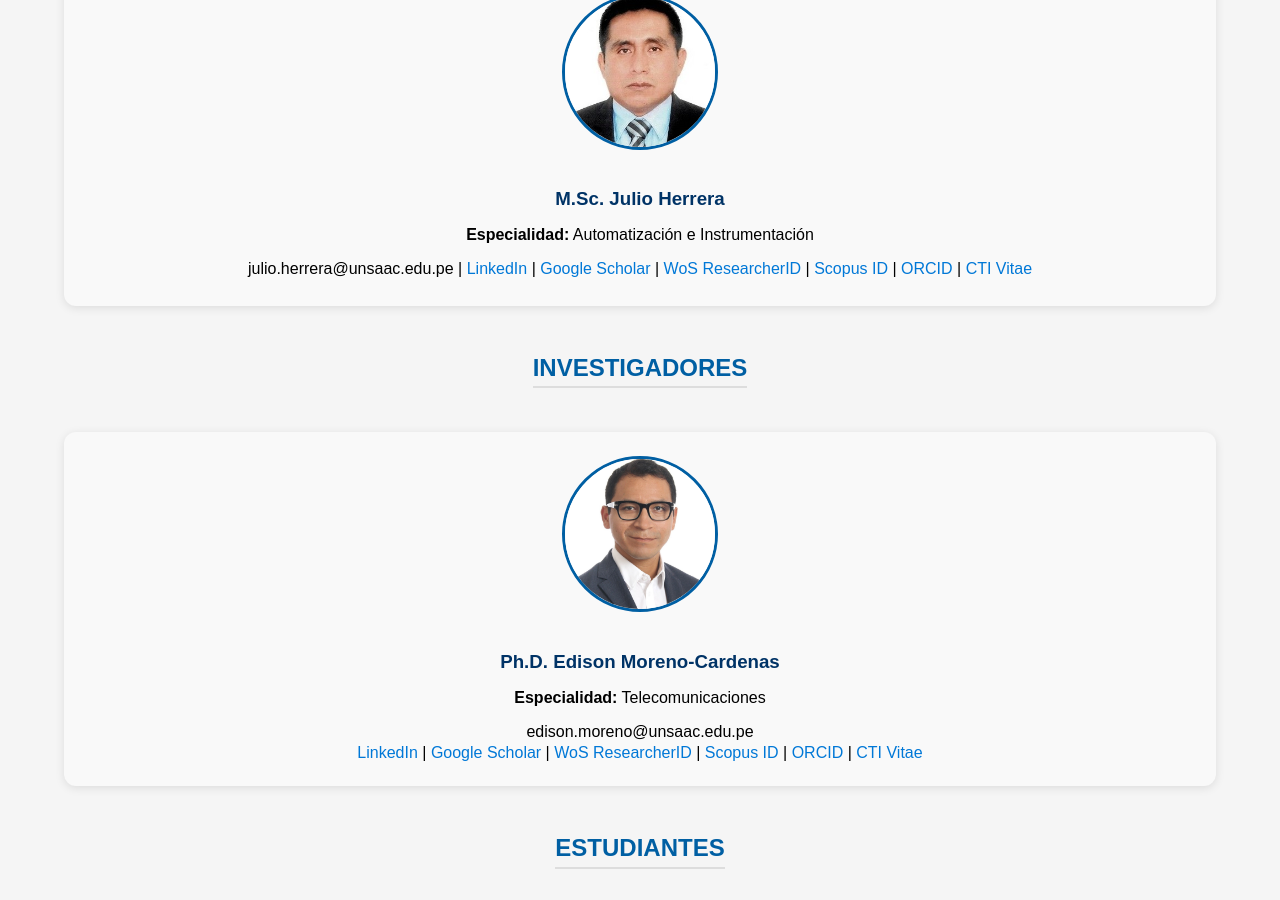
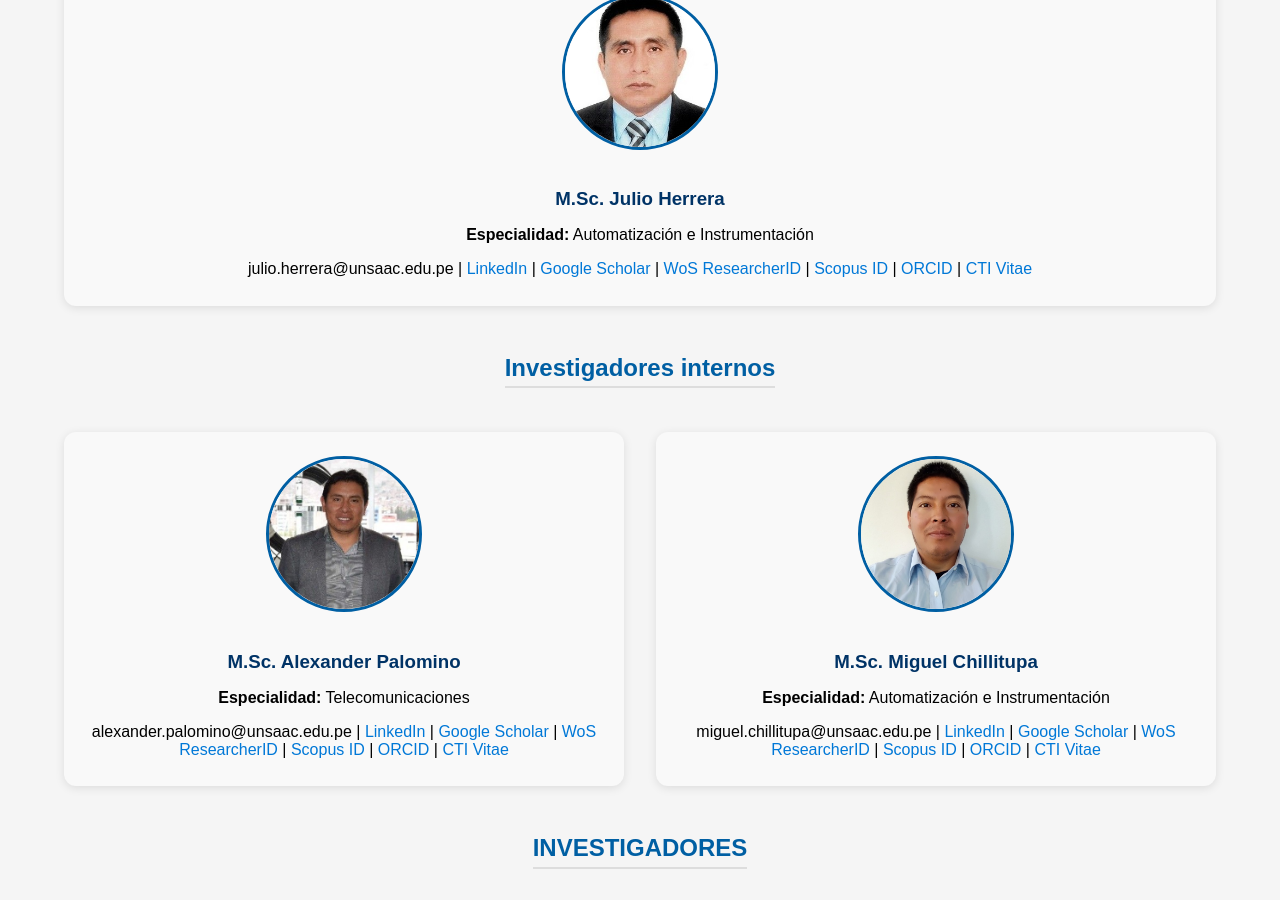
Before and after one commit to laboratoriotesla-unsaac/laboratoriotesla-unsaac.github.io, a Jekyll site: the page built from members.html, in a window 1280 px wide and 900 px high, scrolled down 1003 px. Built offline with Jekyll 4.4.1, drawn with Linux system fonts in a browser that asks for light colours.

Commit message:
Actualizar con

```diff
--- a/members.html
+++ b/members.html
@@ -79,7 +79,7 @@ title: Miembros del Laboratorio TESLA - UNSAAC
 
 
 
-  <!-- ================= MIEMBROS ================= -->
+  <!-- ================= SUBDIRECTOR ================= -->
   <h2>Subdirector</h2>
   <div class="members-grid">
 
@@ -101,6 +101,45 @@ title: Miembros del Laboratorio TESLA - UNSAAC
     </div>
   </div>
 
+
+  <!-- ================= Investigadores internos ================= -->
+  <h2>Investigadores internos</h2>
+  <div class="members-grid">
+
+    <!-- MS.c. Alexander Palomino -->
+    <div class="member-card">
+      <img src="{{ '/miembros/Alexander.jpg' | relative_url }}" alt="MS.c. Alexander Palomino">
+      <h3>M.Sc. Alexander Palomino</h3>
+      <p><strong>Especialidad:</strong> Telecomunicaciones</p>
+      <ul class="member-links">
+        <li> alexander.palomino@unsaac.edu.pe
+        | <a href="https://www.linkedin.com/in/alexander-palomino-lopez-0262827b/">LinkedIn</a>
+        | <a href="#">Google Scholar</a>
+        | <a href="#">WoS ResearcherID</a>
+        | <a href="https://www.scopus.com/authid/detail.uri?authorId=59755693500&origin=recordpage">Scopus ID</a>
+        | <a href="https://orcid.org/0009-0001-5202-0295">ORCID</a>
+        | <a href="https://ctivitae.concytec.gob.pe/appDirectorioCTI/VerDatosInvestigador.do?id_investigador=10968">CTI Vitae</a>
+        </li>
+      </ul>
+    </div>
+
+    <!-- M.Sc. Miguel Chillitupa-->
+    <div class="member-card">
+      <img src="{{ '/miembros/Miguel_chillitupa.jpg' | relative_url }}" alt="M.Sc. Miguel Chillitupa">
+      <h3>M.Sc. Miguel Chillitupa</h3>
+      <p><strong>Especialidad:</strong> Automatización e Instrumentación</p>
+      <ul class="member-links">
+        <li> miguel.chillitupa@unsaac.edu.pe
+        | <a href="#">LinkedIn</a>
+        | <a href="#">Google Scholar</a>
+        | <a href="#">WoS ResearcherID</a>
+        | <a href="#">Scopus ID</a>
+        | <a href="#">ORCID</a>
+        | <a href="https://ctivitae.concytec.gob.pe/appDirectorioCTI/VerDatosInvestigador.do?id_investigador=49914">CTI Vitae</a>
+        </li>
+      </ul>
+    </div>
+  </div>
 
 
   <!-- ================= INVESTIGADORES ================= -->
```
Also changed, not shown: other parts of members.html (+2 -2 lines), miembros/Miguel_chillitupa.jpg (added).
